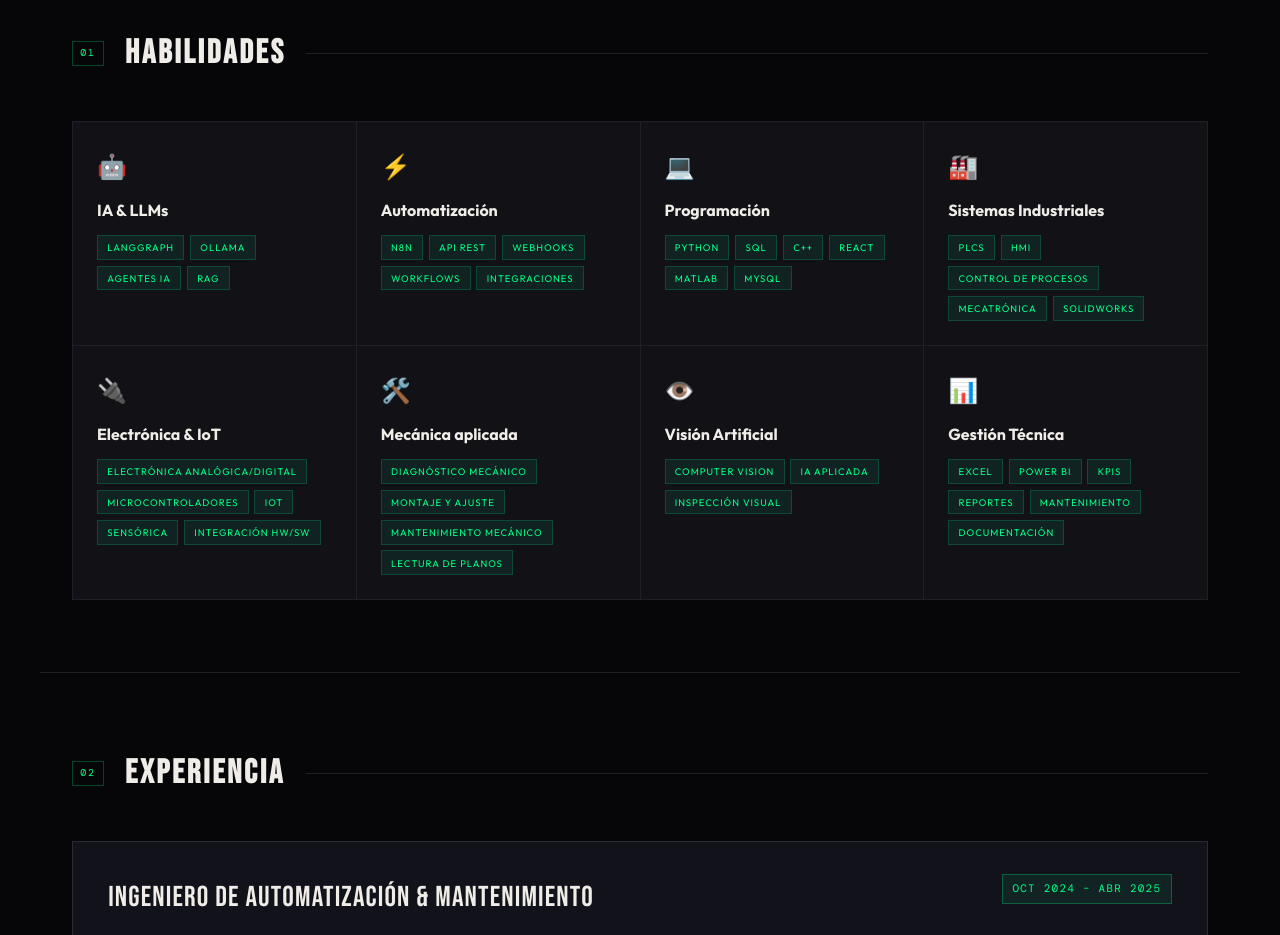
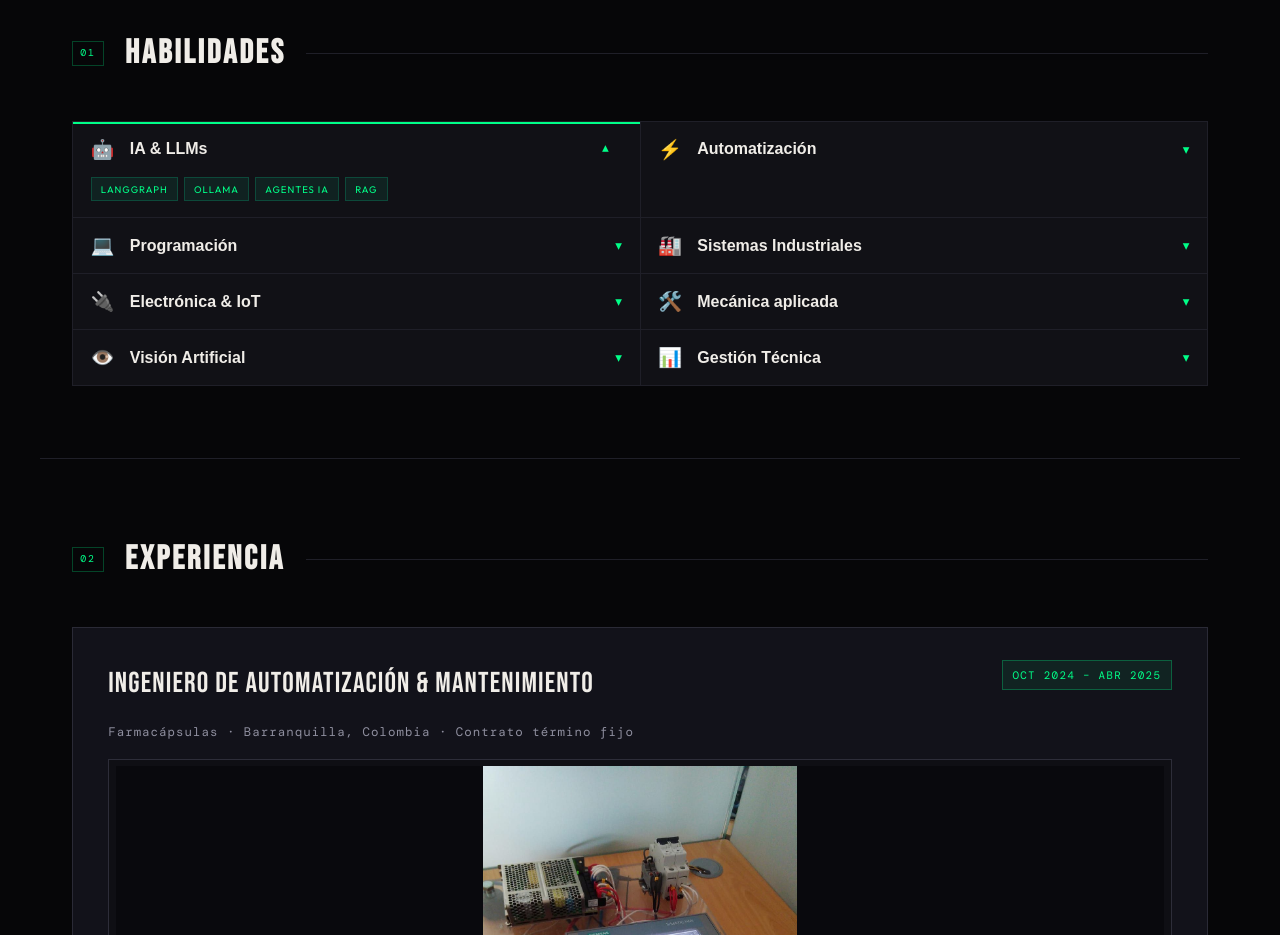
Before and after one commit to theo272004/mi-cv-web, a React (Vite) app: page / in a window 1280 px wide. Shown: the part 980-1915 px from the top of the page. Built offline with nearby package versions, Linux system fonts and the light colour scheme.

Commit message:
Convert skills section into compact accordion cards

```diff
--- a/src/App.css
+++ b/src/App.css
@@ -326,15 +326,33 @@ section { padding: 4.5rem 2rem; max-width: 1200px; margin: 0 auto; }
 }
 .section-line { flex: 1; height: 1px; background: var(--border); }
 
-.skills-grid { display: grid; grid-template-columns: repeat(auto-fit, minmax(240px, 1fr)); gap: 1px; background: var(--border); border: 1px solid var(--border); }
-.skill-card { background: var(--surface); padding: 1.5rem; position: relative; }
+.skills-grid { display: grid; grid-template-columns: 1fr; gap: 1px; background: var(--border); border: 1px solid var(--border); }
+.skill-card { background: var(--surface); padding: 0; position: relative; }
 .skill-card:hover { background: var(--surface2); }
 .skill-card::before { content: ''; position: absolute; top: 0; left: 0; right: 0; height: 2px; background: var(--accent); transform: scaleX(0); transform-origin: left; transition: transform 0.28s; }
-.skill-card:hover::before { transform: scaleX(1); }
-.skill-icon { font-size: 1.5rem; margin-bottom: 0.65rem; display: block; }
-.skill-name { font-size: 1rem; font-weight: 700; margin-bottom: 0.7rem; }
-.skill-tags { display: flex; flex-wrap: wrap; gap: 0.36rem; }
+.skill-card:hover::before, .skill-card.open::before { transform: scaleX(1); }
+.skill-toggle {
+  width: 100%;
+  background: transparent;
+  border: none;
+  color: inherit;
+  text-align: left;
+  cursor: pointer;
+  display: grid;
+  grid-template-columns: 28px 1fr 20px;
+  align-items: center;
+  gap: 0.7rem;
+  padding: 1rem 1.1rem;
+}
+.skill-icon { font-size: 1.2rem; display: block; }
+.skill-name { font-size: 1rem; font-weight: 700; }
+.skill-arrow { color: var(--accent); transition: transform 0.2s ease; text-align: right; }
+.skill-arrow.open { transform: rotate(180deg); }
+.skill-tags { display: flex; flex-wrap: wrap; gap: 0.36rem; padding: 0 1.1rem 1rem 1.1rem; }
 .tag { font-size: 0.6rem; letter-spacing: 0.1em; text-transform: uppercase; padding: 0.2rem 0.58rem; background: rgba(0,229,160,0.08); border: 1px solid rgba(0,229,160,0.2); color: var(--accent); }
+@media (min-width: 900px) {
+  .skills-grid { grid-template-columns: repeat(2, 1fr); }
+}
 
 .exp-panel {
   background: #12121a;
--- a/src/App.jsx
+++ b/src/App.jsx
@@ -93,6 +93,7 @@ function App() {
   const [autotriggerExpanded, setAutotriggerExpanded] = useState(false)
   const [launchExpanded, setLaunchExpanded] = useState(false)
   const [expOpen, setExpOpen] = useState({ farm: false, datafacta: false })
+  const [skillOpen, setSkillOpen] = useState('IA & LLMs')
 
   useEffect(() => {
     const stimoTimer = setInterval(() => {
@@ -210,15 +211,23 @@ function App() {
       <section id="skills">
         <div className="section-header reveal"><span className="section-num">01</span><h2 className="section-title">Habilidades</h2><div className="section-line"></div></div>
         <div className="skills-grid">
-          {skills.map((skill) => (
-            <div className="skill-card reveal" key={skill.name}>
-              <span className="skill-icon">{skill.icon}</span>
-              <div className="skill-name">{skill.name}</div>
-              <div className="skill-tags">
-                {skill.tags.map((tag) => <span className="tag" key={tag}>{tag}</span>)}
+          {skills.map((skill) => {
+            const isOpen = skillOpen === skill.name
+            return (
+              <div className={isOpen ? 'skill-card reveal open' : 'skill-card reveal'} key={skill.name}>
+                <button className="skill-toggle" onClick={() => setSkillOpen(isOpen ? '' : skill.name)}>
+                  <span className="skill-icon">{skill.icon}</span>
+                  <span className="skill-name">{skill.name}</span>
+                  <span className={isOpen ? 'skill-arrow open' : 'skill-arrow'}>▾</span>
+                </button>
+                {isOpen && (
+                  <div className="skill-tags">
+                    {skill.tags.map((tag) => <span className="tag" key={tag}>{tag}</span>)}
+                  </div>
+                )}
               </div>
-            </div>
-          ))}
+            )
+          })}
         </div>
 
       </section>
```
